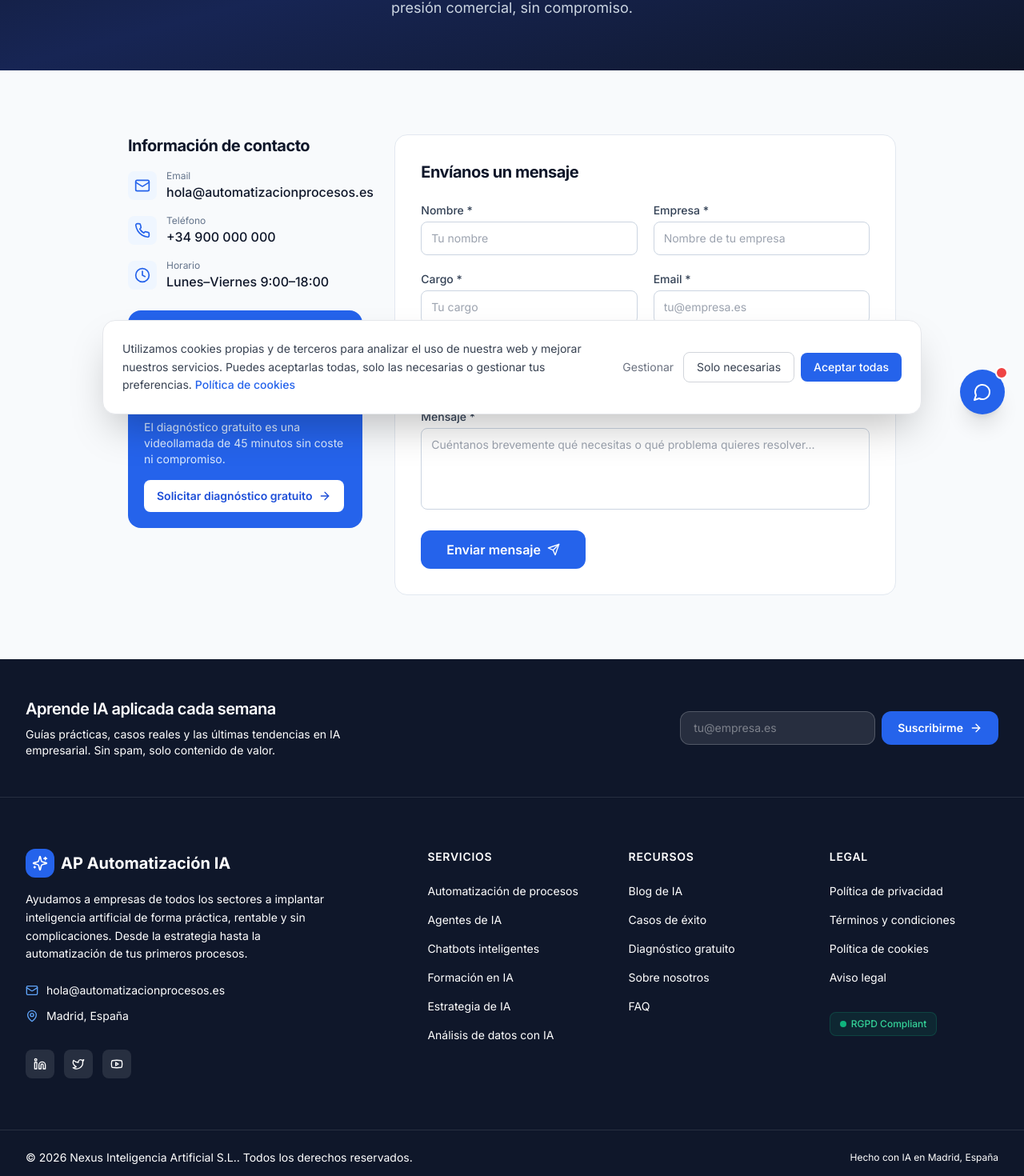
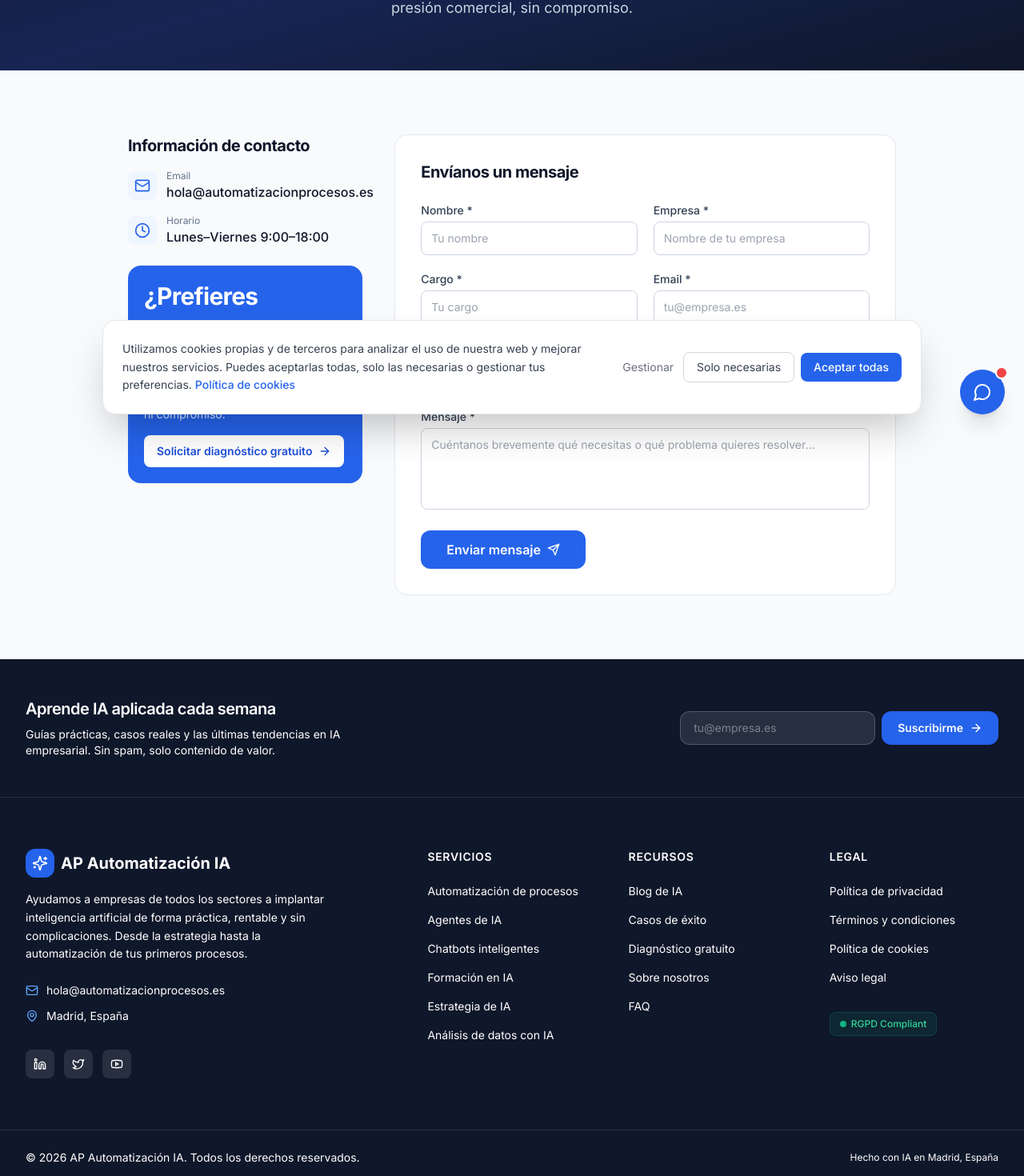
Before and after one commit to OscarResima/consultora-ia-web, a Next.js app: page /contacto in a window 1280 px wide. Shown: the part 258-1728 px from the top of the page at 80% size. Built offline with nearby package versions, Linux system fonts and the light colour scheme.

Commit message:
Fix: quitar teléfono de contacto, corregir copyright footer

```diff
--- a/app/contacto/page.tsx
+++ b/app/contacto/page.tsx
@@ -5,7 +5,7 @@ import { useForm } from 'react-hook-form'
 import { zodResolver } from '@hookform/resolvers/zod'
 import { z } from 'zod'
 import Link from 'next/link'
-import { Mail, Phone, Clock, CheckCircle, ArrowRight, Send } from 'lucide-react'
+import { Mail, Clock, CheckCircle, ArrowRight, Send } from 'lucide-react'
 
 const schema = z.object({
   nombre: z.string().min(2, 'El nombre es obligatorio'),
@@ -99,20 +99,7 @@ export default function ContactoPage() {
                       </a>
                     </div>
                   </div>
-                  <div className="flex items-center gap-3">
-                    <div className="p-2 bg-blue-50 rounded-lg">
-                      <Phone className="h-5 w-5 text-blue-600" />
-                    </div>
-                    <div>
-                      <div className="text-xs text-slate-500">Teléfono</div>
-                      <a
-                        href="tel:+34900000000"
-                        className="text-slate-900 font-medium hover:text-blue-600 transition-colors"
-                      >
-                        +34 900 000 000
-                      </a>
-                    </div>
-                  </div>
+
                   <div className="flex items-center gap-3">
                     <div className="p-2 bg-blue-50 rounded-lg">
                       <Clock className="h-5 w-5 text-blue-600" />
--- a/components/layout/Footer.tsx
+++ b/components/layout/Footer.tsx
@@ -262,7 +262,7 @@ export default function Footer() {
         <div className="container-main py-6">
           <div className="flex flex-col sm:flex-row items-center justify-between gap-4">
             <p className="text-navy-400 text-sm text-center sm:text-left">
-              &copy; {new Date().getFullYear()} {COMPANY_INFO.nombre_legal}. Todos los derechos
+              &copy; {new Date().getFullYear()} {COMPANY_INFO.nombre}. Todos los derechos
               reservados.
             </p>
             <p className="text-navy-500 text-xs">
```
